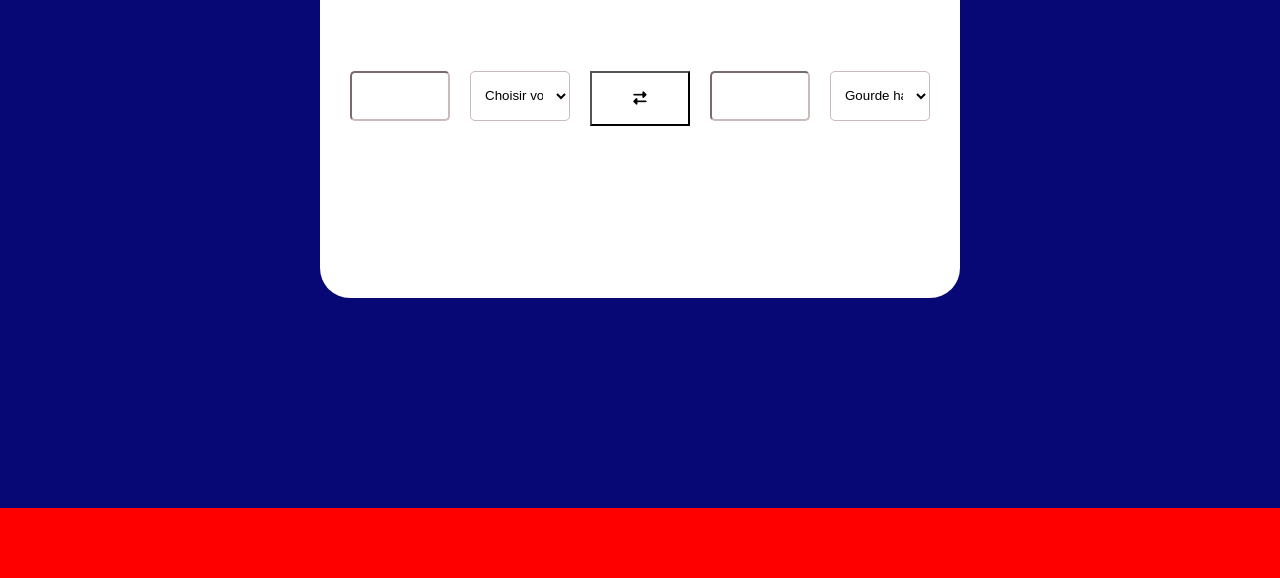
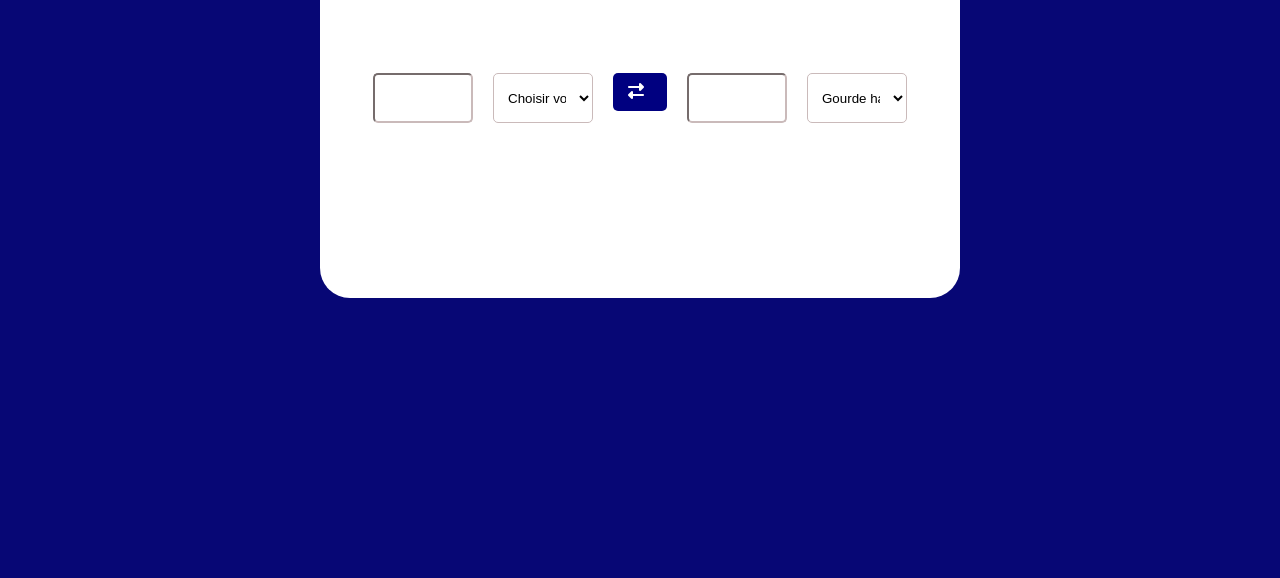
Before and after one commit to scriptura17/NOUNEXCHANGE, a plain HTML site: page index.html in a window 1280 px wide. Shown: the part 222-800 px from the top of the page. Drawn offline with Linux system fonts and the light colour scheme.

Commit message:
Update exhange.css

```diff
--- a/exhange.css
+++ b/exhange.css
@@ -54,21 +54,9 @@ main {
 h1 {
   position: absolute;
   top: 50px;
-}
-
-footer {
-  width: 100%;
-  background-color: red;
-  height: 70px;
-  position: absolute;
-  bottom: 0;
-}
-
-button {
-  padding: 10px;
-  width: 100px;
-  height: 55px;
-  background-color: white;
+  color: navy;
+  text-transform: uppercase;
+  font-weight: 600;
 }
 
 select,
@@ -81,3 +69,33 @@ input {
   height: 50px;
   background-color: white;
 }
+
+input:focus {
+  outline: none;
+  box-shadow: none;
+}
+
+input::-webkit-outer-spin-button,
+input::-webkit-inner-spin-button {
+  -webkit-appearance: none;
+  margin: 0;
+}
+
+/* Firefox */
+input[type="number"] {
+  -moz-appearance: textfield;
+}
+
+button {
+  background-color: navy;
+  color: white;
+  border: none;
+  padding: 10px 15px;
+  border-radius: 5px;
+  font-size: 16px;
+  cursor: pointer;
+}
+
+i {
+  margin-right: 8px;
+}
```
